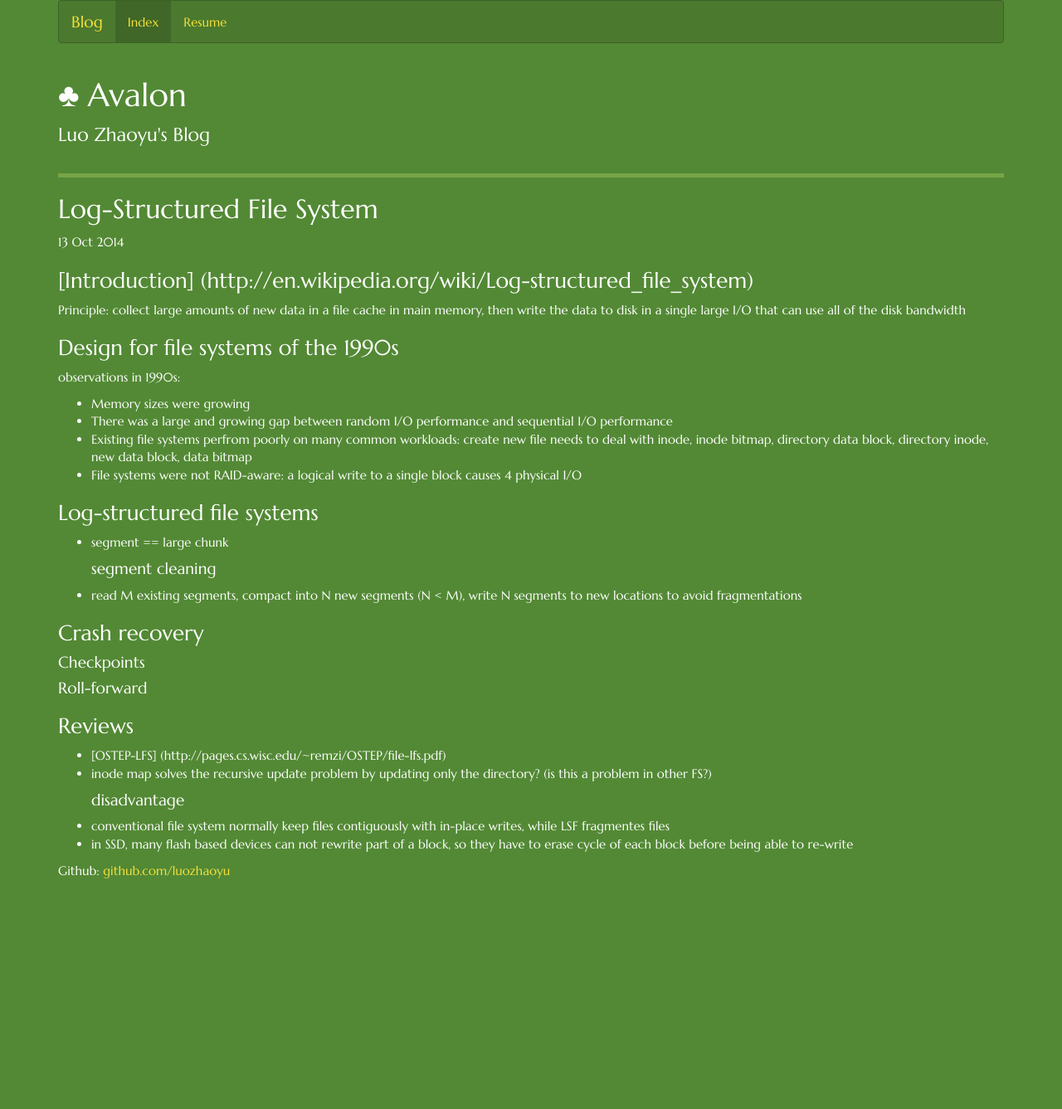
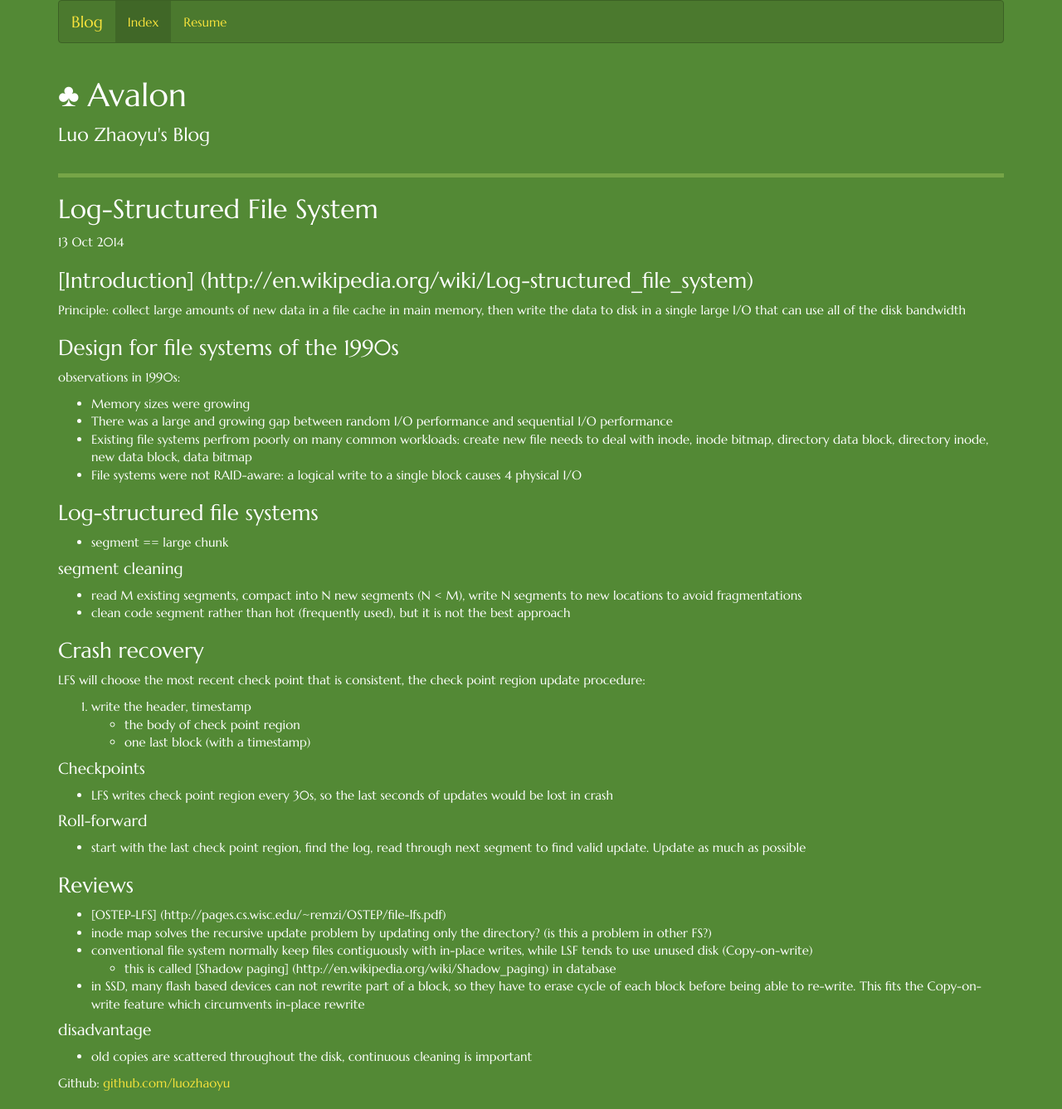
Before and after one commit to luozhaoyu/luozhaoyu.github.io, a Jekyll site: the page built from _posts/2014-10-13-log-structured-file-system.md, in a window 1280 px wide. Shown: the whole page at 83% size. Built offline with Jekyll 4.4.1, drawn with Linux system fonts in a browser that asks for light colours; nearby versions of some CDN libraries; Markdown is read by kramdown in place of the engine named in the settings; before the commit the page ends 1081 px from its top, so only the background shows below that.

Commit message:
update LFS

```diff
--- a/_posts/2014-10-13-log-structured-file-system.md
+++ b/_posts/2014-10-13-log-structured-file-system.md
@@ -16,19 +16,32 @@ observations in 1990s:
 
 ### Log-structured file systems
 * segment == large chunk
+
 #### segment cleaning
 * read M existing segments, compact into N new segments (N < M), write N segments to new locations to avoid fragmentations
+* clean code segment rather than hot (frequently used), but it is not the best approach
 
 ### Crash recovery
+LFS will choose the most recent check point that is consistent, the check point region update procedure:
+
+1. write the header, timestamp
+- the body of check point region
+- one last block (with a timestamp)
+
 #### Checkpoints
+* LFS writes check point region every 30s, so the last seconds of updates would be lost in crash
 
 #### Roll-forward
+* start with the last check point region, find the log, read through next segment to find valid update. Update as much as possible
 
 
 
 ### Reviews
 * [OSTEP-LFS] (http://pages.cs.wisc.edu/~remzi/OSTEP/file-lfs.pdf)
 * inode map solves the recursive update problem by updating only the directory? (is this a problem in other FS?)
+* conventional file system normally keep files contiguously with in-place writes, while LSF tends to use unused disk (Copy-on-write)
+    * this is called [Shadow paging] (http://en.wikipedia.org/wiki/Shadow_paging) in database
+* in SSD, many flash based devices can not rewrite part of a block, so they have to erase cycle of each block before being able to re-write. This fits the Copy-on-write feature which circumvents in-place rewrite
+
 #### disadvantage
-* conventional file system normally keep files contiguously with in-place writes, while LSF fragmentes files
-* in SSD, many flash based devices can not rewrite part of a block, so they have to erase cycle of each block before being able to re-write
+* old copies are scattered throughout the disk, continuous cleaning is important
```
